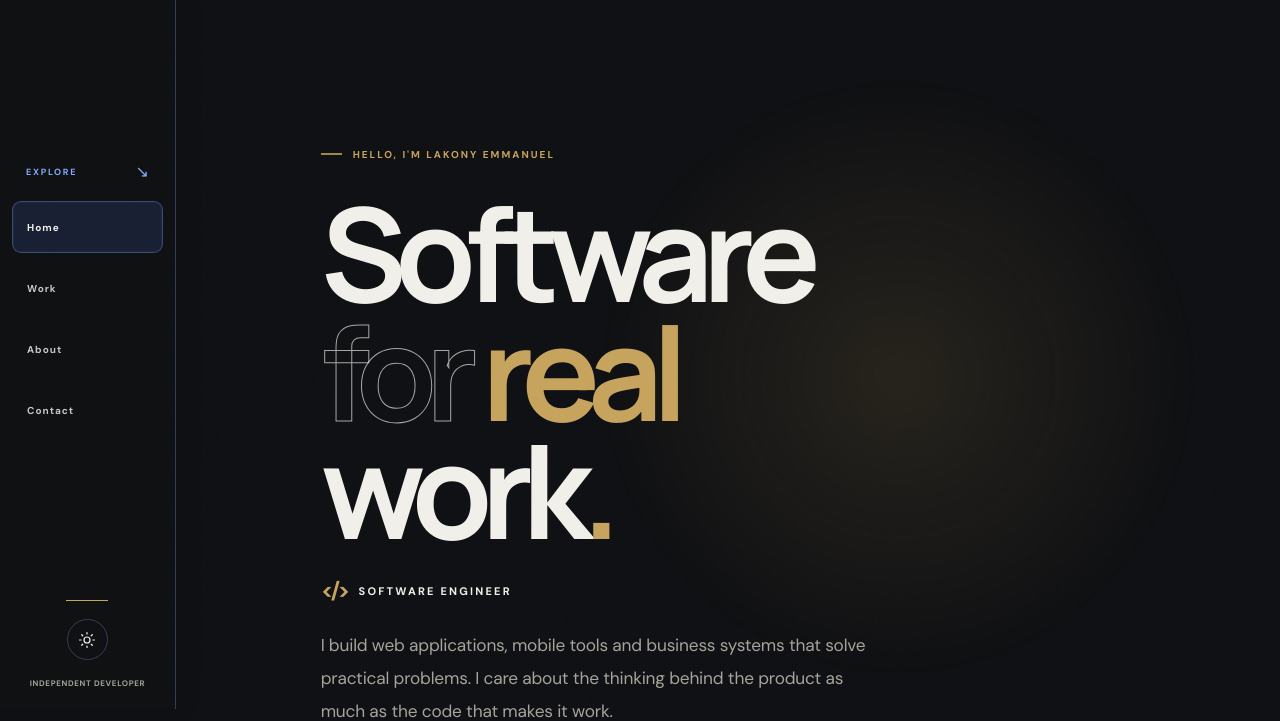
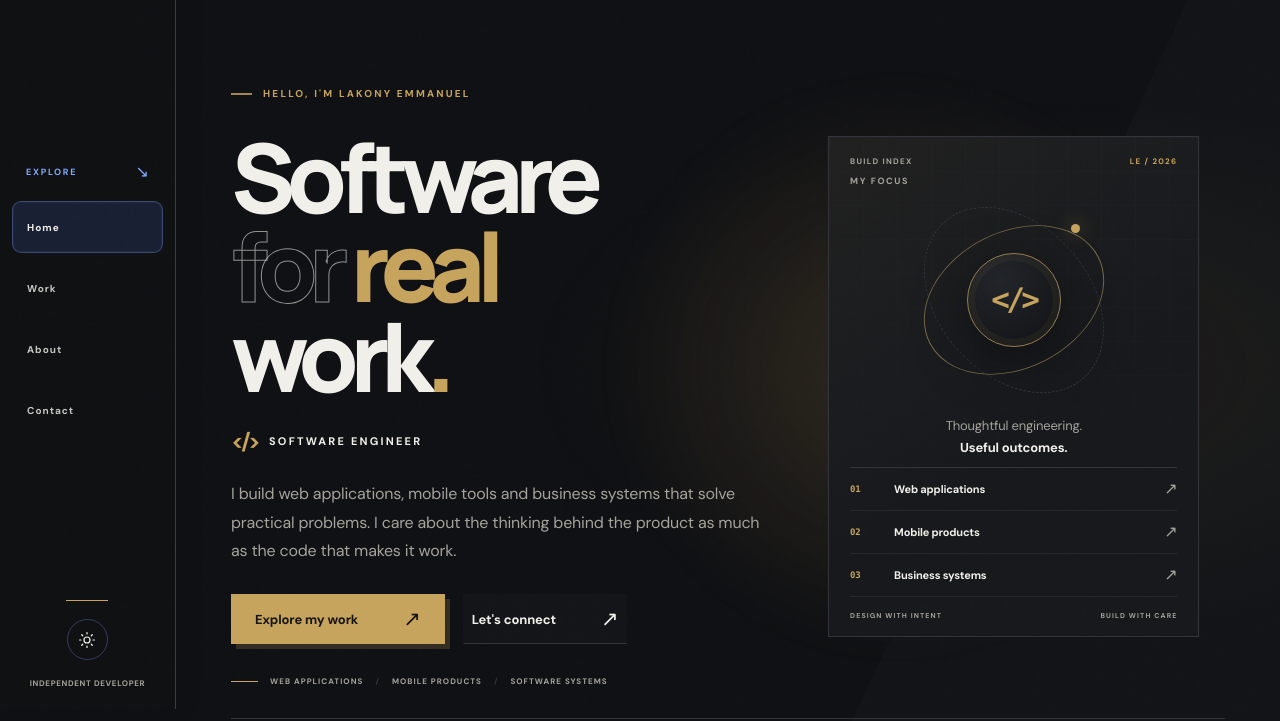
Before and after one commit to lakonyemma/portfolio, a plain HTML site: page index.html in a window 1280 px wide. Shown: the part 91-812 px from the top of the page. Drawn offline with Linux system fonts and the light colour scheme.

Commit message:
Apply cohesive portfolio visual direction

```diff
--- a/styles.css
+++ b/styles.css
@@ -965,3 +965,200 @@ h1,h2,h3,h4,.brand-mark,.section-title,.about-name {
   border-left: 2px solid var(--accent);
   padding-left: 12px;
 }
+
+
+/* 2026 art direction: a clear engineering point of view */
+:root {
+  --accent: #C6A45D;
+}
+.screen-home {
+  background:
+    radial-gradient(ellipse at 78% 45%, color-mix(in srgb,var(--accent) 7%,transparent), transparent 42%),
+    linear-gradient(115deg,transparent 0 68%,color-mix(in srgb,var(--panel) 45%,transparent) 68% 100%);
+}
+.screen-home .home-layout {
+  min-height: min(760px,calc(100svh - 165px));
+  grid-template-columns: minmax(0,1.12fr) minmax(300px,.78fr);
+  align-items: center;
+  gap: clamp(30px,5vw,88px);
+  padding: clamp(34px,5vh,70px) clamp(22px,2vw,34px) clamp(30px,4vh,55px) 0;
+}
+.screen-home .home-copy { max-width: 790px; padding: 0; }
+.screen-home .eyebrow { color: var(--accent); letter-spacing: .22em; }
+.screen-home .hero-heading {
+  font-size: clamp(66px,7.5vw,118px);
+  line-height: .93;
+  letter-spacing: -.09em;
+  margin: clamp(26px,4vh,48px) 0 26px;
+  font-weight: 800;
+}
+.screen-home .outline-word {
+  -webkit-text-stroke: 1px color-mix(in srgb,var(--fg) 58%,transparent);
+  color: transparent;
+}
+.screen-home .highlight-word { color: var(--accent); }
+.screen-home .punctuation { color: var(--accent); }
+.screen-home .home-role { margin: 27px 0 14px; color: var(--fg); }
+.screen-home .home-description {
+  max-width: 560px;
+  font-size: clamp(15px,1.25vw,18px);
+  line-height: 1.8;
+  color: var(--muted);
+  margin-bottom: 28px;
+}
+.screen-home .hero-actions { gap: 18px; }
+.screen-home .hero-meta {
+  gap: 12px;
+  margin-top: clamp(28px,4vh,48px);
+  flex-wrap: wrap;
+  font-size: 8px;
+  letter-spacing: .13em;
+}
+.screen-home .hero-meta .meta-line { width: 27px; flex: 0 0 27px; }
+.screen-home .home-footer { margin-top: 0; }
+.hero-focus {
+  position: relative;
+  min-height: 490px;
+  display: flex;
+  flex-direction: column;
+  justify-content: space-between;
+  padding: 19px 21px 16px;
+  border: 1px solid var(--line);
+  background:
+    linear-gradient(145deg,color-mix(in srgb,var(--panel) 94%,var(--accent)),var(--panel) 58%),
+    var(--panel);
+  overflow: hidden;
+  isolation: isolate;
+}
+.hero-focus:before {
+  content: "";
+  position: absolute;
+  inset: 0;
+  z-index: -1;
+  opacity: .3;
+  background-image: linear-gradient(var(--line-soft) 1px,transparent 1px),linear-gradient(90deg,var(--line-soft) 1px,transparent 1px);
+  background-size: 34px 34px;
+  mask-image: linear-gradient(to bottom,black,transparent 82%);
+}
+.hero-focus-top,.hero-focus-bottom {
+  display:flex;
+  justify-content:space-between;
+  gap:12px;
+  color:var(--muted);
+  font:750 8px/1.3 "DM Sans",sans-serif;
+  letter-spacing:.16em;
+}
+.hero-focus-top span:last-child { color:var(--accent); }
+.hero-focus-main {
+  min-height: 300px;
+  display:flex;
+  flex-direction:column;
+  justify-content:center;
+  align-items:center;
+  position:relative;
+}
+.hero-focus-kicker {
+  align-self:flex-start;
+  color:var(--muted);
+  font-size:9px;
+  font-weight:800;
+  letter-spacing:.18em;
+}
+.focus-orbit {
+  position:relative;
+  width:210px;
+  height:210px;
+  display:grid;
+  place-items:center;
+  margin:8px auto 10px;
+}
+.focus-orbit-ring {
+  position:absolute;
+  inset:10px;
+  border:1px solid color-mix(in srgb,var(--accent) 46%,var(--line));
+  border-radius:50%;
+  transform:rotate(-27deg) scaleY(.72);
+}
+.focus-orbit .ring-two {
+  inset:0;
+  border-style:dashed;
+  border-color:var(--line);
+  transform:rotate(48deg) scaleY(.72);
+}
+.focus-orbit-core {
+  width:94px;
+  height:94px;
+  display:grid;
+  place-items:center;
+  border:1px solid color-mix(in srgb,var(--accent) 65%,var(--line));
+  border-radius:50%;
+  color:var(--accent);
+  background:radial-gradient(circle at 35% 28%,var(--panel-lift),var(--bg));
+  box-shadow:0 16px 55px var(--shadow),inset 0 0 0 7px color-mix(in srgb,var(--accent) 6%,transparent);
+  font:700 31px/1 Consolas,monospace;
+  letter-spacing:-.12em;
+}
+.focus-orbit-dot {
+  position:absolute;
+  width:9px;height:9px;
+  top:29px;right:39px;
+  border-radius:50%;
+  background:var(--accent);
+  box-shadow:0 0 18px color-mix(in srgb,var(--accent) 55%,transparent);
+}
+.hero-focus-main p {
+  text-align:center;
+  color:var(--muted);
+  font-size:13px;
+  line-height:1.7;
+  margin:0;
+}
+.hero-focus-main p strong { color:var(--fg); font-weight:700; }
+.hero-focus-list { border-top:1px solid var(--line); }
+.hero-focus-list div {
+  display:grid;
+  grid-template-columns:34px 1fr 18px;
+  align-items:center;
+  gap:10px;
+  min-height:43px;
+  border-bottom:1px solid var(--line-soft);
+}
+.hero-focus-list span {
+  color:var(--accent);
+  font:700 9px Consolas,monospace;
+}
+.hero-focus-list strong { font-size:11px; font-weight:650; }
+.hero-focus-list i { color:var(--muted); font-style:normal; text-align:right; }
+.hero-focus-bottom { padding-top:14px; font-size:7px; }
+.screen-work .section-title { letter-spacing:-.075em; }
+.screen-work .section-intro { max-width:620px; }
+.screen-about .about-lead-description { max-width:610px; }
+.screen-contact .section-aside { color:var(--accent); }
+@media (max-width:1200px) and (min-width:861px) {
+  .screen-home .home-layout { grid-template-columns:minmax(0,1fr) minmax(270px,.7fr); gap:28px; }
+  .screen-home .hero-heading { font-size:clamp(64px,7vw,92px); }
+  .hero-focus { min-height:455px; padding:16px; }
+}
+@media (max-width:860px) {
+  .screen-home .home-layout {
+    min-height:0;
+    grid-template-columns:1fr;
+    gap:32px;
+    padding:38px 0 28px;
+  }
+  .screen-home .hero-heading { font-size:clamp(64px,12vw,100px); }
+  .hero-focus { min-height:430px; }
+  .hero-focus-main { min-height:260px; }
+}
+@media (max-width:520px) {
+  .screen-home .hero-heading { font-size:clamp(57px,14vw,78px); }
+  .screen-home .hero-meta { gap:8px; font-size:7px; }
+  .hero-focus { min-height:405px; padding:15px; }
+  .hero-focus-main { min-height:235px; }
+  .focus-orbit { width:175px;height:175px; }
+  .focus-orbit-core { width:78px;height:78px;font-size:27px; }
+  .hero-focus-bottom { font-size:6px; letter-spacing:.1em; }
+}
+@media (prefers-reduced-motion:reduce) {
+  .focus-orbit-ring { transform:none; }
+}
```
